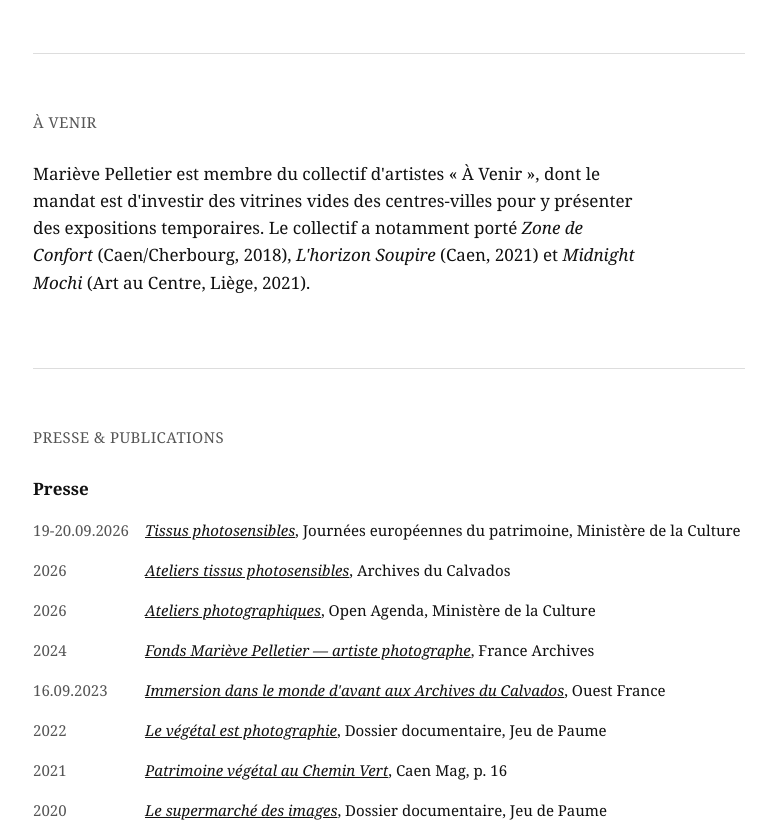
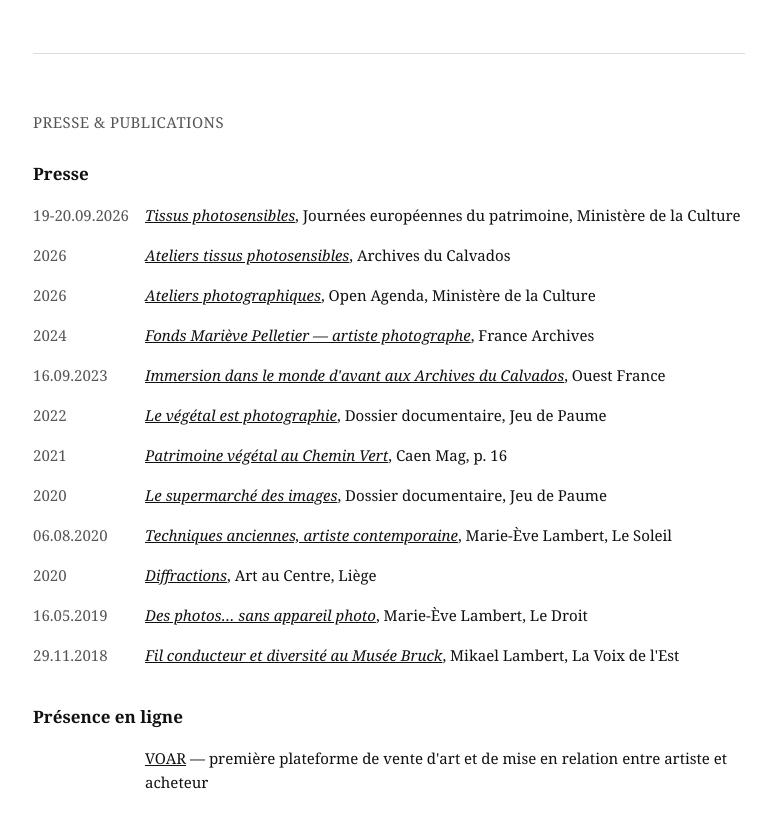
Before and after one commit to jdrigny/marievepelletier, a plain HTML site: page apropos.html in a window 1280 px wide. Shown: the part 1033-1858 px from the top of the page, without its empty margins (251-1022 px from the left). Drawn offline with Linux system fonts and the light colour scheme.

Commit message:
Update apropos.html

```diff
--- a/apropos.html
+++ b/apropos.html
@@ -153,13 +153,6 @@
   </section>
 
   <section>
-    <h2 data-fr>À Venir</h2>
-    <h2 data-en>À Venir</h2>
-    <p data-fr>Mariève Pelletier est membre du collectif d'artistes « À Venir », dont le mandat est d'investir des vitrines vides des centres-villes pour y présenter des expositions temporaires. Le collectif a notamment porté <em>Zone de Confort</em> (Caen/Cherbourg, 2018), <em>L'horizon Soupire</em> (Caen, 2021) et <em>Midnight Mochi</em> (Art au Centre, Liège, 2021).</p>
-    <p data-en>Mariève Pelletier is a member of the artist collective "À Venir," whose mandate is to occupy empty storefronts in city centres for temporary exhibitions. The collective has notably presented <em>Zone de Confort</em> (Caen/Cherbourg, 2018), <em>L'horizon Soupire</em> (Caen, 2021) and <em>Midnight Mochi</em> (Art au Centre, Liège, 2021).</p>
-  </section>
-
-  <section>
     <h2 data-fr>Presse &amp; publications</h2>
     <h2 data-en>Press &amp; publications</h2>
 
```
